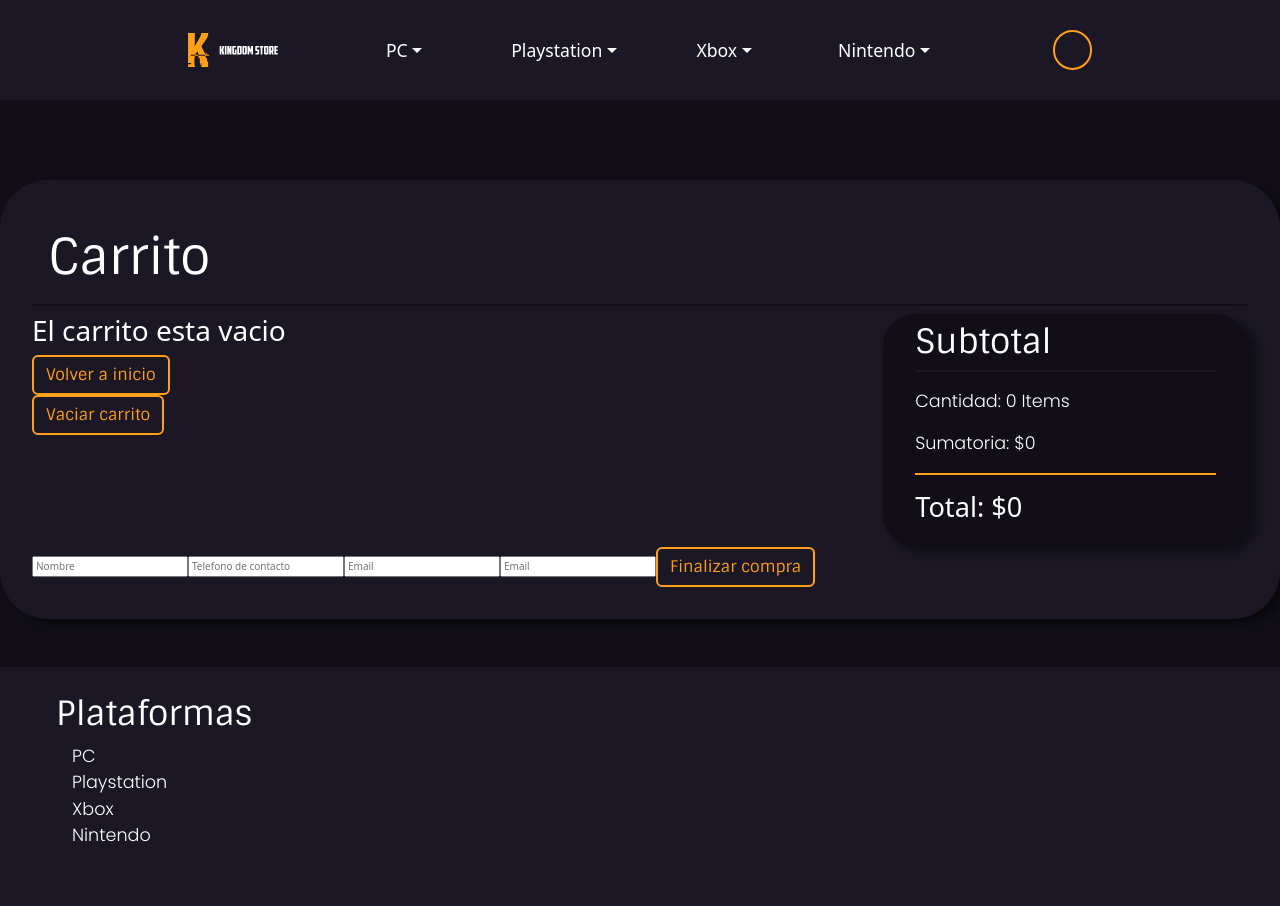
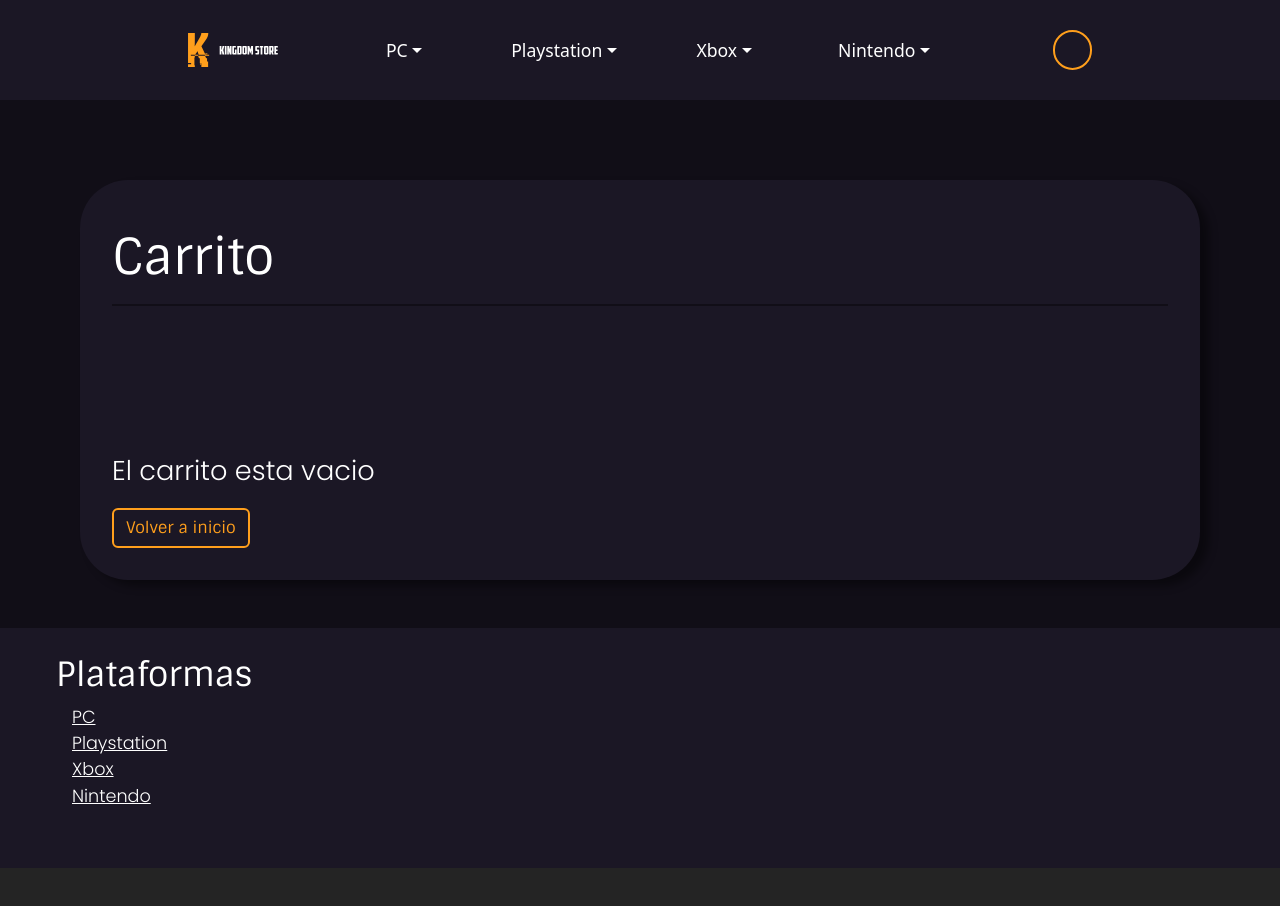
Before and after one commit to KingMacking/KingdomStore, a React (Vite) app: page /cart in a window 1280 px wide. After the commit the page ends 868 px from the top, so only its background shows below. Built offline with nearby package versions, Linux system fonts and the light colour scheme; some icons are missing.

Commit message:
Generar orden en proceso, agregadas librerias de validacion de datos de formularios, agregada toastify

```diff
--- a/package.json
+++ b/package.json
@@ -9,12 +9,16 @@
     "preview": "vite preview"
   },
   "dependencies": {
+    "@hookform/resolvers": "^2.9.10",
     "@uiball/loaders": "^1.2.6",
     "firebase": "^9.12.1",
     "react": "^18.2.0",
     "react-dom": "^18.2.0",
+    "react-hook-form": "^7.38.0",
     "react-router-dom": "^6.4.1",
-    "sass": "^1.55.0"
+    "react-toastify": "^9.0.8",
+    "sass": "^1.55.0",
+    "yup": "^0.32.11"
   },
   "devDependencies": {
     "@types/react": "^18.0.17",
--- a/src/App.jsx
+++ b/src/App.jsx
@@ -7,8 +7,11 @@ import { ItemDetailContainer } from "./components/Pages/ItemDetailContainer/Item
 import { CartContextProvider } from "./context/CartContext";
 import { CartPage } from "./components/Pages/CartPage/CartPage";
 import { Footer } from "./components/Footer/Footer";
+import { ToastContainer, toast } from 'react-toastify';
+
 
 import "./App.css";
+import 'react-toastify/dist/ReactToastify.css';
 
 function App() {
     return (
@@ -25,6 +28,7 @@ function App() {
                 </Routes>
                 <Footer />
             </BrowserRouter>
+            <ToastContainer />
         </CartContextProvider>
     );
 }
--- a/src/components/Pages/CartPage/CartPage.jsx
+++ b/src/components/Pages/CartPage/CartPage.jsx
@@ -8,35 +8,31 @@ import { OrderForm } from "./OrderForm";
 export const CartPage = () => {
     const {cartList, emptyCart, removeItem, cartTotalPrice, cartQuant} = useCartContext()
     return (
+        <>
             <div className="cart-container">
                 <h2 className="cart-title">Carrito</h2>
                 <div className="cart-detail">
                     <div className="cart-items">
                         {cartList.length > 0 ?
-                            cartList.map((product, index) => <CartItem key={index} product={product} handleRemoveItem={() => removeItem(index)}/>)
+                            <>
+                                {cartList.map((product, index) => <CartItem key={index} product={product} handleRemoveItem={() => removeItem(index)}/>)}
+                                <button className="btn btn-empty-cart" onClick={emptyCart}>Vaciar carrito</button>
+                            </>
                                 :
                             <>
-                            <h3>El carrito esta vacio</h3>
+                                <p className="cart-text">El carrito esta vacio</p>
                                 <Link to="/" className="btn">Volver a inicio</Link>
                             </>
                         }
-                    <button className="btn" onClick={emptyCart}>Vaciar carrito</button>
-                </div>
-                <div className="cart-info">
-                    <h3 className="cart-info-title">Subtotal</h3>
-                    <div className="cart-info-detail">
-                        <p className="cart-info-data">Cantidad: {cartQuant} Items</p>
-                        {
-                            <>
-                                <p className="cart-info-data">Sumatoria: ${cartTotalPrice}</p>
-                                {cartQuant >= 15 && <p className="cart-info-offer">Oferta por cantidad: 10% (15+)</p> || cartQuant >= 10 && <p className="cart-info-offer">Oferta por cantidad: 5% (10+)</p>}
-                                {cartQuant >= 15 && <h4 className="cart-info-total">Total: ${cartTotalPrice - (cartTotalPrice*0.1)}</h4> || cartQuant >= 10 && <h4 className="cart-info-total">Total: ${cartTotalPrice - (cartTotalPrice*0.05)}</h4> || <h4 className="cart-info-total">Total: ${cartTotalPrice}</h4>}
-                            </>
-                        }
+
                     </div>
                 </div>
             </div>
+            {cartList.length > 0 &&
+                <div className="form-container">
                     <OrderForm cartList={cartList} emptyCart={emptyCart} cartTotalPrice={cartTotalPrice} cartQuant={cartQuant}/>
                 </div>
+            }
+        </>
     )
 }
--- a/src/components/Pages/CartPage/CartPage.scss
+++ b/src/components/Pages/CartPage/CartPage.scss
@@ -1,21 +1,10 @@
 @import "../../sass/misc/Variables.scss";
 @import "../../sass/misc/Mixins.scss";
-.btn {
-    background-color: transparent;
-    color: $secondary;
-    border: $secondary 2px solid;
-    transition: all 150ms ease-in;
-    width: auto;
-    font-family: $font-principal;
-    &:hover{
-        color: $primary;
-        background-color: $secondary;
-        transition: all 150ms ease-in;
-    }
-}
+
 .cart-container {
-    width: 80rem;
+    width: 70rem;
     height: auto;
+    min-height: 25rem;
     padding: 2rem;
     border-radius: 3rem;
     background-color: $base;
@@ -29,49 +18,47 @@
         font-family: $font-principal;
         width: 100%;
         border-bottom: 2px solid $base-shadow;
-        padding: 1rem;
+        padding: 1rem 0;
     }
     .cart-detail {
         @include flex(default, default, flex-start, default);
         width: 100%;
         .cart-items {
             @include flex(column, space-between, flex-start, default);
-            width: 70%;
-
-        }
-        .cart-info{
-            width: 30%;
-            box-shadow: 9px 6px 9px 0px rgba(0,0,0,0.4);
-            padding: 0 2rem;
-            border-radius: 2rem;
-            background-color: $base-shadow;
-            text-align: start;
-            &-title{
-                font-family: $font-principal;
-                font-size: $font-titles;
-                border-bottom: $base 2px solid;
-                padding: 0.5rem 0;
-                margin-bottom: 1rem;
+            width: 100%;
+            .cart-text {
+                font-size: $font-medium;
+                font-family: $font-text;
             }
-            &-detail {
-                .cart-info-data{
-                    font-family: $font-text;
-                    font-size: $font-base;
-                }
-                .cart-info-offer{
-                    font-family: $font-titles;
-                    font-size: $font-base;
-                    color: $secondary;
-                }
-                .cart-info-total{
-                    font-family: $font-titles;
-                    font-size: $font-medium;
-                    padding: 1rem 0;
-                    width: 100%;
-                    border-top: 2px solid $secondary;
-                }
+            .btn-empty-cart {
+                align-self: center;
+                margin-top: 2rem;
+                font-size: $font-medium;
+                width: 40%;
             }
         }
     }
-
+    .btn {
+        background-color: transparent;
+        color: $secondary;
+        border: $secondary 2px solid;
+        transition: all 150ms ease-in;
+        width: auto;
+        font-family: $font-principal;
+        &:hover{
+            color: $primary;
+            background-color: $secondary;
+            transition: all 150ms ease-in;
+        }
+    }
 }
+.form-container {
+    width: 70rem;
+    height: 40rem;
+    padding: 2rem;
+    border-radius: 3rem;
+    background-color: $base;
+    color: $primary;
+    box-shadow: 9px 6px 9px 0px rgba(0,0,0,0.4);
+    margin: 4rem auto 1rem;
+}
--- a/src/components/Pages/CartPage/OrderForm.jsx
+++ b/src/components/Pages/CartPage/OrderForm.jsx
@@ -1,26 +1,33 @@
 import { addDoc, collection, documentId, getDocs, getFirestore, query, where, writeBatch } from 'firebase/firestore'
 import { useState } from 'react'
+import { useForm } from 'react-hook-form'
+import { yupResolver } from "@hookform/resolvers/yup";
+import { Ring } from '@uiball/loaders'
+import { toast } from 'react-toastify';
+import * as yup from "yup";
+
+import './OrderForm.scss'
+
+const generateOrderSchema = yup.object()
+    .shape({
+        name: yup.string().required("Debes ingresar tu nombre"),
+        phone: yup.number("Debes ingresar un numero valido").positive("No se pueden usar numeros negativos").integer("No se pueden utilizar numeros con coma").required("Debes ingresar un numero valido"),
+        email: yup.string().email("Debes ingresar un email valido").required("Debes ingresar un email valido"),
+        confirmEmail: yup.string().oneOf([yup.ref('email'), null], "Los emails deben coincidir").required("Los emails deben coincidir")
+    })
 
 export const OrderForm = ({cartList, emptyCart, cartTotalPrice, cartQuant}) => {
-    const[dataForm, setDataForm] = useState({
-        name: '',
-        phone: '',
-        email: ''
-    })
+    const[dataForm, setDataForm] = useState({})
 
-    const handleInputChange = (e) => {
-        setDataForm({
-            ...dataForm,
-            [e.target.name]: e.target.value
-        })
-    }
+    const {register, handleSubmit, formState: { errors }} = useForm( {resolver: yupResolver(generateOrderSchema)});
+
+
 
     const db = getFirestore()
     const orders = collection(db, 'orders')
-    const queryCollection = collection(db, 'items')
+    const queryCollection = collection(db, 'games')
 
-    const generateOrder = async (e) => {
-        e.preventDefault()
+    const generateOrder = async () => {
         const order = {}
 
         order.buyer = {
@@ -39,32 +46,84 @@ export const OrderForm = ({cartList, emptyCart, cartTotalPrice, cartQuant}) => {
 
         order.date = new Date().toLocaleDateString()
 
-        addDoc(orders, order)
-        .finally(emptyCart)
 
-        const queryUpdateStock = await query(queryCollection, where(documentId(), 'in', cartList.map(item => item.id)))
+
+        const queryUpdateStock = query(queryCollection, where(documentId(), 'in', cartList.map(item => item.id)))
 
         const batch = writeBatch(db)
 
         await getDocs(queryUpdateStock)
-        .then(resp => resp.docs.forEach(res => batch.update({
+        .then(resp => resp.docs.forEach(res => batch.update(res.ref, {
             stock: (res.data().stock - cartList.find(item => item.id === res.id).quant)
         })))
+        batch.commit()
 
-        batch.commit()
+        await addDoc(orders, order)
+        .finally(emptyCart)
+
+        toast.success('Compra finalizada', {
+            position: "top-right",
+            autoClose: 2000,
+            hideProgressBar: false,
+            closeOnClick: true,
+            pauseOnHover: true,
+            draggable: false,
+            progress: undefined,
+            theme: "dark",
+        })
     }
-
-
 
     return (
         <div>
-            <form onSubmit={generateOrder}>
-                <input type="text" name="name" placeholder="Nombre" value={dataForm.name} onChange={handleInputChange}/>
-                <input type="tel" name="phone" placeholder="Telefono de contacto" value={dataForm.phone} onChange={handleInputChange}/>
-                <input type="email" name="email" placeholder="Email" value={dataForm.email} onChange={handleInputChange}/>
-                <input type="email" name="email" placeholder="Email" value={dataForm.email} onChange={handleInputChange}/>
-                <button className="btn cart-btn" type="submit">Finalizar compra</button>
-            </form>
+            <h2 className='form-title'>Formulario de compra</h2>
+            <div className='form-detail'>
+                <form className='form-buy' onSubmit={handleSubmit((data) => {
+                    setDataForm({...data})
+                    generateOrder()
+                    toast.info('Generando orden', {
+                        position: "top-right",
+                        autoClose: 2000,
+                        hideProgressBar: false,
+                        closeOnClick: true,
+                        pauseOnHover: true,
+                        draggable: false,
+                        progress: undefined,
+                        theme: "dark",
+                        icon: <Ring size={40} lineWeight={5} speed={2}  color="white" />
+                    })
+                })} >
+                    <div>
+                        <input className='form-buy-input' type="text" {...register("name")} placeholder="Nombre completo"/>
+                        {errors.name && <p className='form-error'>{errors.name.message}</p>}
+                    </div>
+                    <div>
+                        <input className='form-buy-input' type="tel" {...register("phone")} placeholder="Telefono de contacto"/>
+                        {errors.phone && <p className='form-error'>{errors.phone.message}</p>}
+                    </div>
+                    <div>
+                        <input className='form-buy-input' type="email" {...register("email")} placeholder="Email"/>
+                        {errors.email && <p className='form-error'>{errors.email.message}</p>}
+                    </div>
+                    <div>
+                        <input className='form-buy-input' type="email" {...register("confirmEmail")} placeholder="Repetir email"/>
+                        {errors.confirmEmail && <p className='form-error'>{errors.confirmEmail.message}</p>}
+                    </div>
+                    <button className="btn cart-btn" type="submit">Finalizar compra</button>
+                </form>
+                <div className="cart-info">
+                    <h3 className="cart-info-title">Subtotal</h3>
+                    <div className="cart-info-detail">
+                        <p className="cart-info-data">Cantidad: {cartQuant} Items</p>
+                        {
+                            <>
+                                <p className="cart-info-data">Sumatoria: ${cartTotalPrice}</p>
+                                {cartQuant >= 15 && <p className="cart-info-offer">Oferta por cantidad: 10% (15+)</p> || cartQuant >= 10 && <p className="cart-info-offer">Oferta por cantidad: 5% (10+)</p>}
+                                {cartQuant >= 15 && <h4 className="cart-info-total">Total: ${cartTotalPrice - (cartTotalPrice*0.1)}</h4> || cartQuant >= 10 && <h4 className="cart-info-total">Total: ${cartTotalPrice - (cartTotalPrice*0.05)}</h4> || <h4 className="cart-info-total">Total: ${cartTotalPrice}</h4>}
+                            </>
+                        }
+                    </div>
+                </div>
+            </div>
         </div>
     )
 }
--- /dev/null
+++ b/src/components/Pages/CartPage/OrderForm.scss
@@ -0,0 +1,84 @@
+@import "../../sass/misc/Variables.scss";
+@import "../../sass/misc/Mixins.scss";
+
+
+.form-title {
+    text-align: start;
+    font-size: $font-big-titles;
+    font-family: $font-principal;
+    width: 100%;
+    border-bottom: 2px solid $base-shadow;
+    padding: 1rem 0;
+    margin-bottom: 2rem;
+}
+.form-detail{
+    @include flex(default, space-between, default,default);
+    .form-buy{
+        @include flex(column, space-evenly, default, default);
+        min-height: 25rem;
+        height: auto;
+        width: 30rem;
+        &-input{
+            background-color: $base-shadow;
+            padding: 0.5rem 0.7rem;
+            border: none;
+            border-radius: 0.7rem;
+            font-size: $font-base;
+            width: 100%;
+        }
+        .btn {
+            background-color: transparent;
+            color: $secondary;
+            border: $secondary 2px solid;
+            transition: all 150ms ease-in;
+            font-family: $font-principal;
+            width:50%;
+            align-self: center;
+            &:hover{
+                color: $primary;
+                background-color: $secondary;
+                transition: all 150ms ease-in;
+            }
+        }
+        .form-error {
+            color: $secondary-shadow;
+            font-size: $font-base;
+            text-align: start;
+            padding: 0 0.7rem;
+        }
+    }
+    .cart-info{
+        width: 40%;
+        box-shadow: 9px 6px 9px 0px rgba(0,0,0,0.4);
+        padding: 0 2rem;
+        border-radius: 2rem;
+        background-color: $base-shadow;
+        text-align: start;
+        height: 18rem;
+        &-title{
+            font-family: $font-principal;
+            font-size: $font-titles;
+            border-bottom: $base 2px solid;
+            padding: 0.5rem 0;
+            margin-bottom: 1rem;
+        }
+        &-detail {
+            .cart-info-data{
+                font-family: $font-text;
+                font-size: $font-base;
+            }
+            .cart-info-offer{
+                font-family: $font-titles;
+                font-size: $font-base;
+                color: $secondary;
+            }
+            .cart-info-total{
+                font-family: $font-titles;
+                font-size: $font-medium;
+                padding: 1rem 0;
+                width: 100%;
+                border-top: 2px solid $secondary;
+            }
+        }
+    }
+}
--- a/src/index.css
+++ b/src/index.css
@@ -13,20 +13,5 @@
   -webkit-font-smoothing: antialiased;
   -moz-osx-font-smoothing: grayscale;
   -webkit-text-size-adjust: 100%;
+  --toastify-color-dark: #110e17;
 }
-
-a {
-  font-weight: 500;
-  color: #646cff;
-  text-decoration: inherit;
-}
-a:hover {
-  color: #535bf2;
-}
-
-body {
-  margin: 0;
-  place-items: center;
-  min-width: 320px;
-  min-height: 100vh;
-}
```
Also changed, not shown: 1 other file (tests, documents, lock files or other folders). Lines whose indentation alone changed are shown as unchanged.
